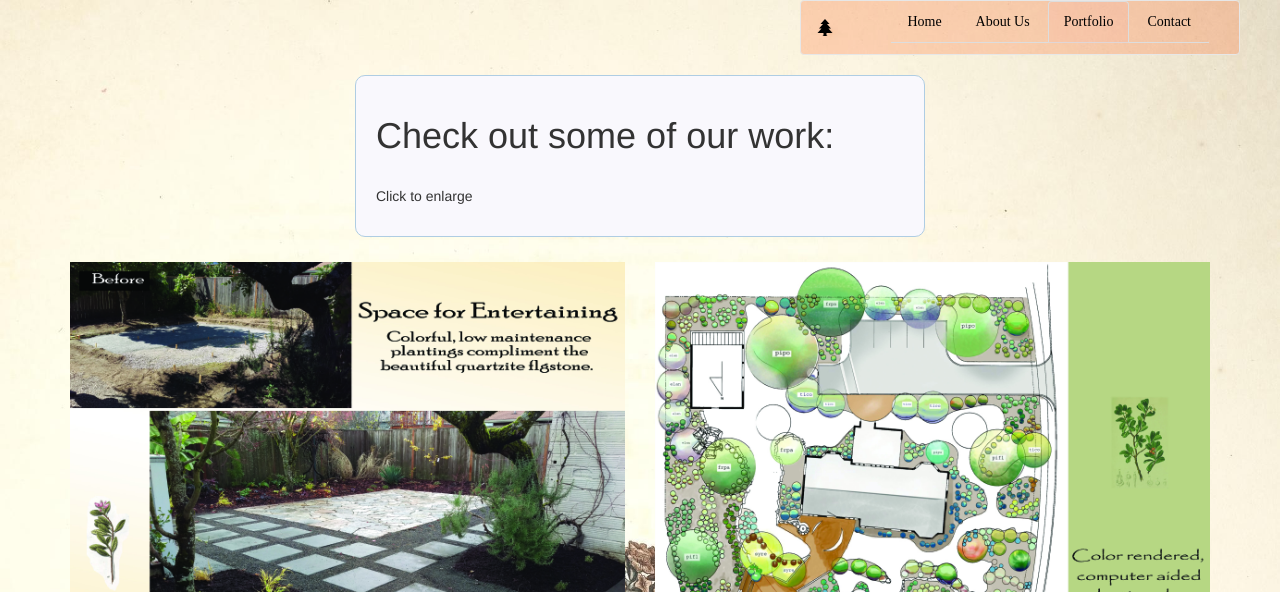
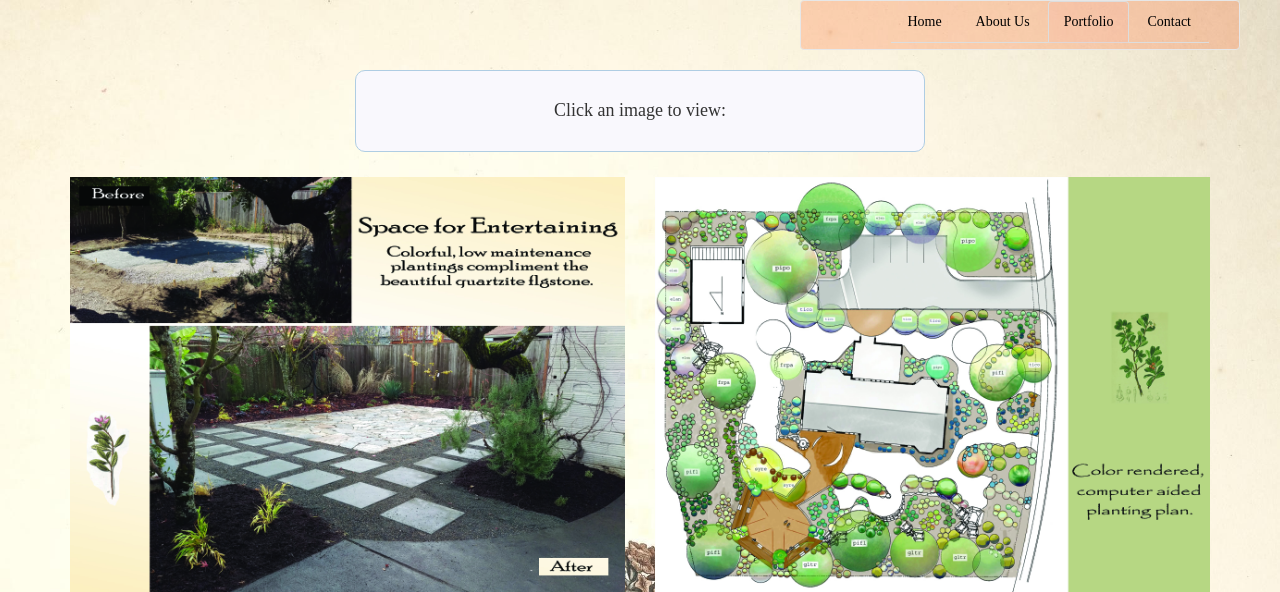
Before and after one commit to CharlesEwel/bigtwigs, a PHP site: page /portfolio.html in a window 1280 px wide. Shown: the top 592 px of the page. Run offline with PHP 8.4, Linux system fonts and the light colour scheme.

Commit message:
misc styling changes

```diff
--- a/aboutus.html
+++ b/aboutus.html
@@ -27,7 +27,6 @@
             <li><a href="portfolio.html">Portfolio</a></li>
             <li><a href="contact.html">Contact</a></li>
           </ul>
-          <a class="navbar-brand" href="index.html"><span class="glyphicon glyphicon-tree-conifer"></span></a>
           <div class="collapse navbar-collapse">
             <ul class="nav nav-tabs pull-right">
               <li><a href="index.html">Home</a></li>
@@ -40,7 +39,7 @@
       </nav>
       <!--End Navbar-->
     </div>
-    <div class="container text-content">
+    <div class="container text-content about-us">
       <img src="images/aboutme.jpg" alt="Peter Benzinger" style="width: 30%; float: left; margin-right: 5px;">
       <h1 style="font-family: Papyrus;">Our Story</h1>
       <br>
--- a/contact.html
+++ b/contact.html
@@ -27,7 +27,6 @@
             <li><a href="portfolio.html">Portfolio</a></li>
             <li class="active"><a href="contact.html">Contact</a></li>
           </ul>
-          <a class="navbar-brand" href="index.html"><span class="glyphicon glyphicon-tree-conifer"></span></a>
           <div class="collapse navbar-collapse">
             <ul class="nav nav-tabs pull-right">
               <li><a href="index.html">Home</a></li>
--- a/css/aboutusstyles.css
+++ b/css/aboutusstyles.css
@@ -2,3 +2,7 @@ body {
     background-image: url("../images/Arctostaphylos_uva-ursi_Atlas_Alpenflora.jpg");
     background-size: cover;
 }
+
+.about-us {
+  background-color: #fffff5e6;
+}
--- a/index.html
+++ b/index.html
@@ -26,7 +26,6 @@
             <li><a href="portfolio.html">Portfolio</a></li>
             <li><a href="contact.html">Contact</a></li>
           </ul>
-          <a class="navbar-brand" href="index.html"><span class="glyphicon glyphicon-tree-conifer"></span></a>
           <div class="collapse navbar-collapse">
             <ul class="nav nav-tabs pull-right">
               <li class="active"><a href="index.html">Home</a></li>
--- a/portfolio.html
+++ b/portfolio.html
@@ -27,7 +27,6 @@
             <li class="active"><a href="portfolio.html">Portfolio</a></li>
             <li><a href="contact.html">Contact</a></li>
           </ul>
-          <a class="navbar-brand" href="index.html"><span class="glyphicon glyphicon-tree-conifer"></span></a>
           <div class="collapse navbar-collapse">
             <ul class="nav nav-tabs pull-right">
               <li><a href="index.html">Home</a></li>
@@ -40,9 +39,7 @@
       </nav>
       <!--End Navbar-->
       <div class="container text-content">
-        <h1>Check out some of our work:</h1>
-        <br>
-        <p> Click to enlarge</p>
+        <h4 style="font-family: Papyrus; text-align: center;">Click an image to view:</h4>
       </div>
       <div class="row">
         <div class="col-sm-6 portfolio-photo">
```
